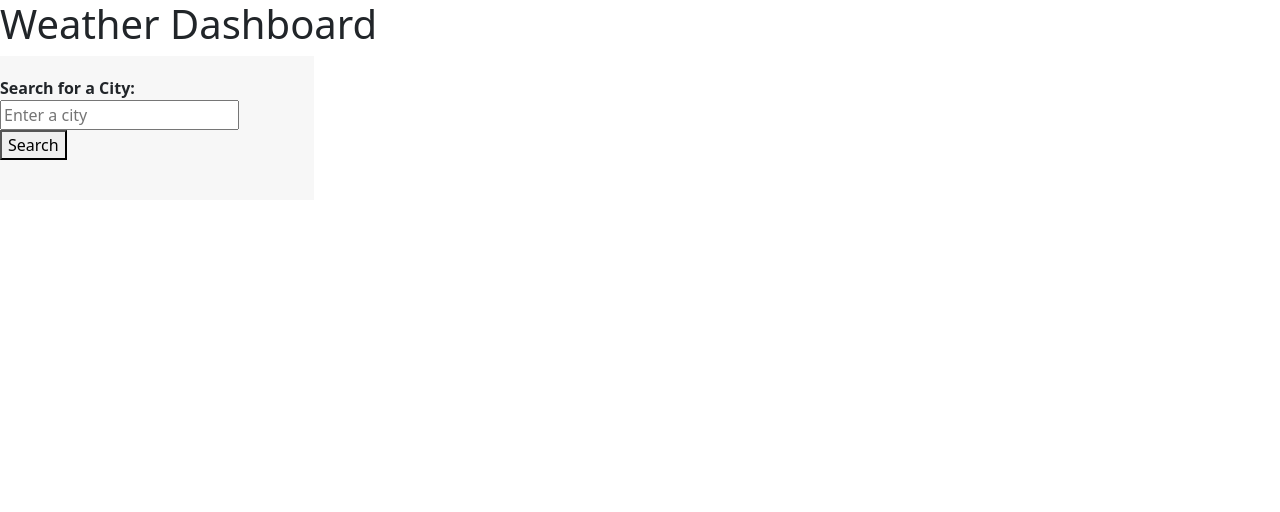
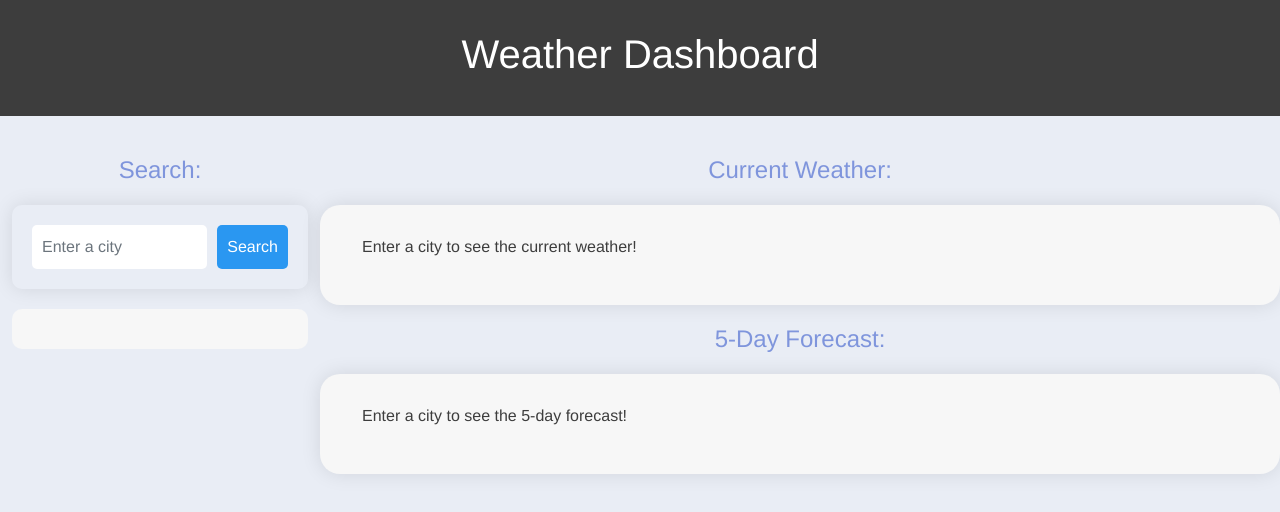
Before and after one commit to berman619/challenge-6, a plain HTML site: page index.html in a window 1280 px wide. Drawn offline with nearby package versions, Linux system fonts and the light colour scheme.

Commit message:
fixed weather display functionality and added styling

```diff
--- a/index.html
+++ b/index.html
@@ -17,16 +17,24 @@
   <main class="container-fluid">
     <div class="row">
       <aside class="col-md-3">
+        <h4>Search:</h4>
         <form id="user-form">
-            <label><strong>Search for a City:</strong></label>
-            <input type="text" placeholder="Enter a city" class="user-input" />
-            <button id="submit" class="user-search-btn">Search</button>
+          <div class="d-flex">
+            <input type="text" placeholder="Enter a city" class="user-input form-control" />
+            <button id="submit" class="user-search-btn btn">Search</button>
+          </div>
         </form>
         <div id="search-results"></div>
       </aside>
       <section class="col-md-9">
-          <section id="city-container" class="row"></section>
-          <section id="forecast-container" class="row"></section>
+        <h4>Current Weather:</h4>
+        <section id="city-container" class="row">
+          <p>Enter a city to see the current weather!</p>
+        </section>
+        <h4>5-Day Forecast:</h4>
+        <section id="forecast-container" class="row">
+          <p>Enter a city to see the 5-day forecast!</p>
+        </section>
       </section>
     </div>
   </main>
--- a/script.js
+++ b/script.js
@@ -3,6 +3,7 @@ var cityContainer = document.querySelector("#city-container");
 var forecastContainer = document.querySelector("#forecast-container");
 var searchButton = document.querySelector("#submit");
 var apiKey = "45e4a84ada581d56153282a0a986d540";
+var apiKey2 = "c45b9656f5f7be5716af18aff808beb6";
 var userInput = document.querySelector(".user-input");
 
 function handleFormSubmit(event) {
@@ -25,7 +26,7 @@ function getWeather(city) {
             console.log(data);
             displayCurrentWeather(data);
 
-            var getForecastURL = "https://api.openweathermap.org/data/2.5/forecast?units=imperial&lat=" + data.coord.lat + "&lon=" + data.coord.lon + "&appid=" + apiKey;
+            var getForecastURL = "https://api.openweathermap.org/data/2.5/forecast?lat=" + data.coord.lat + "&lon=" + data.coord.lon + "&units=imperial&appid=" + apiKey2;
             fetch(getForecastURL)
                 .then(function (response) {
                     return response.json()
@@ -61,7 +62,7 @@ function displayCurrentWeather(weatherData) {
 function displayForecastWeather(forecastData) {
     var forecastContainerHtml = "";
 
-    for (var i=0; i < 5; i++) {
+    for (var i=0; i < 40; i+=8) {
     var forecastDateTime = new Date(forecastData.list[i].dt * 1000);
     var forecastDate = forecastDateTime.toLocaleDateString();
     var forecastDayOfWeek = forecastDateTime.toLocaleDateString("en-US", {weekday: "long"});
@@ -71,7 +72,7 @@ function displayForecastWeather(forecastData) {
     var humidity = forecastData.list[i].main.humidity + "%";
 
     var forecastCardHtml = `
-    <div class="card col-sm-12 col-md-6 col-lg-2">
+    <div class="card col-sm-12 col-md-5 col-lg-2 forecast-card">
       <div class="card-body">
         <h5>${forecastDayOfWeek}</h5>
         <h6>${forecastDate}</h6>
--- a/style.css
+++ b/style.css
@@ -1,40 +1,100 @@
-.container-fluid {
-    padding: 0;
+body {
+  font-family: 'Helvetica Neue', sans-serif;
+  background-color: #e9edf5;
+  color: #3d3d3d;
 }
 
-  aside {
-    background-color: #f7f7f7;
+header {
+  background-color: #3d3d3d;
+  color: #fff;
+  text-align: center;
+  padding: 30px 0;
+}
+
+form {
+  color: #3d3d3d;
+  box-shadow: 0 0 20px rgba(0, 0, 0, 0.1);
+  border-radius: 10px;
   padding: 20px;
+  margin-top: 20px;
+}
+
+.user-input {
+  margin-right: 10px;
+  padding: 10px;
+  border: none;
+  border-radius: 5px;
+}
+
+.user-search-btn {
+  padding: 10px;
+  border: none;
+  border-radius: 5px;
+  background-color: #2a97f1;
+  color: #fff;
+  cursor: pointer;
 }
 
 #search-results {
+  background-color: #f7f7f7;
+  padding: 20px;
+  border-radius: 10px;
   margin-top: 20px;
 }
 
-  #city-container {
+#search-results p {
+  color: #3d3d3d;
+}
+
+main {
+  padding: 50px 0;
+  margin-top: -20px;
+}
+
+h4 {
+  margin-top: 10px;
+  margin-bottom: 10px;
+  color: #3d3d3d;
+  text-align: center;
+}
+
+h4 {
+  color: #7f95dc;
+}
+
+#city-container, #forecast-container {
+  background-color: #f7f7f7;
+  padding: 30px;
+  border-radius: 20px;
   margin-top: 20px;
+  margin-bottom: 20px;
+  box-shadow: 0 0 20px rgba(0, 0, 0, 0.1);
 }
 
 #city-container .card {
+  background-color: #fff;
+  border: none;
+  padding: 20px;
+  border-radius: 20px;
+}
+
+#city-container h3 {
+  color: #3d3d3d;
   margin-bottom: 20px;
 }
 
-  #forecast-container {
-    margin-top: 20px;
+#forecast-container .card {
+  margin-bottom: 20px;
+  box-shadow: 0 0 20px rgba(0, 0, 0, 0.1);
+  padding: 20px;
+  border-radius: 20px;
 }
 
-  #forecast-container .card {
-    padding: 10px;
+#forecast-container h5 {
+  color: #3d3d3d;
+  margin-bottom: 10px;
 }
 
-  @media (min-width: 768px) {
-    #city-container {
-      padding-right: 20px;
+.forecast-card {
+  width: 20%;
 }
-    #forecast-container {
-      padding-right: 20px;
-    }
-    .card {
-      height: 100%;
-    }
-  }
```
Also changed, not shown: clouds-sky-header-2065-1024x300.jpg (added). Lines whose indentation alone changed are shown as unchanged.
